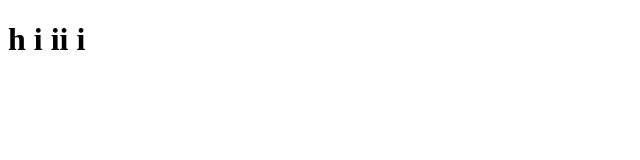
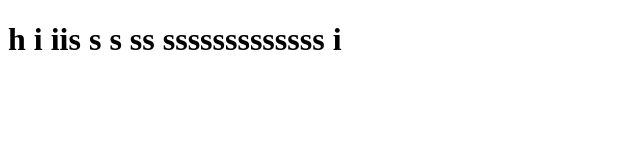
Before and after one commit to adamlearning96/course1, a plain HTML site: page index.html in a window 1280 px wide. Shown: the whole page, without its empty margins (0-640 px from the left). Drawn offline with Linux system fonts and the light colour scheme.

Commit message:
commit adam
my commit into testing branch

```diff
--- a/index.html
+++ b/index.html
@@ -6,7 +6,7 @@
     <title>Document</title>
 </head>
 <body>
-    <h1>h i ii i <h1>
+    <h1>h i iis s s ss sssssssssssss i <h1>
 
 </body>
 </html>
```
